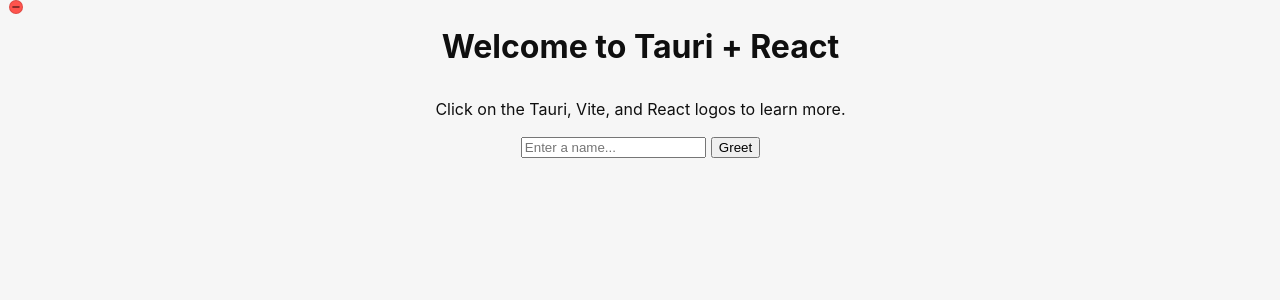
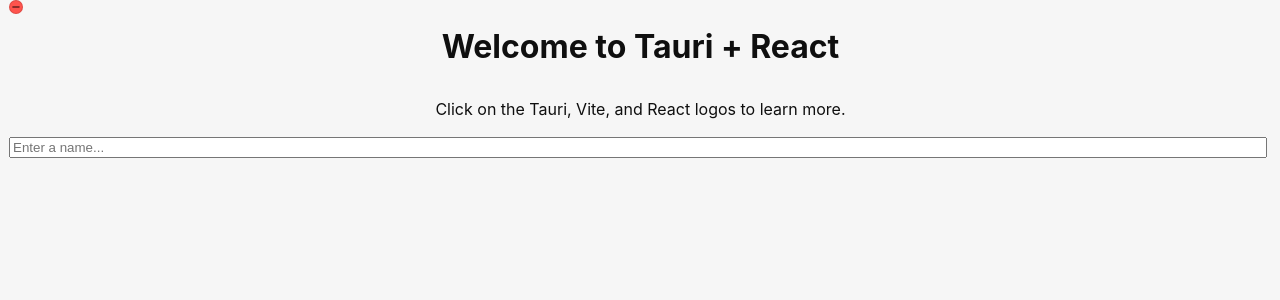
Before and after one commit to yutotakano/atetne, a React (Vite) app: page / in a window 1280 px wide. Shown: the top 300 px of the page. Built offline with nearby package versions, Linux system fonts and the light colour scheme.

Commit message:
Remove `<form>` due to complexity, but keep the greeting as a functionality demo

```diff
--- a/src/App.tsx
+++ b/src/App.tsx
@@ -22,20 +22,11 @@
 
       <p>Click on the Tauri, Vite, and React logos to learn more.</p>
 
-      <form
-        className="row"
-        onSubmit={(e) => {
-          e.preventDefault();
-          greet();
-        }}
-      >
-        <input
-          id="greet-input"
-          onChange={(e) => setName(e.currentTarget.value)}
-          placeholder="Enter a name..."
-        />
-        <button type="submit">Greet</button>
-      </form>
+      <input
+        id="greet-input"
+        onChange={(e) => setName(e.currentTarget.value)}
+        placeholder="Enter a name..."
+      />
       <p>{greetMsg}</p>
     </main>
   );
```
